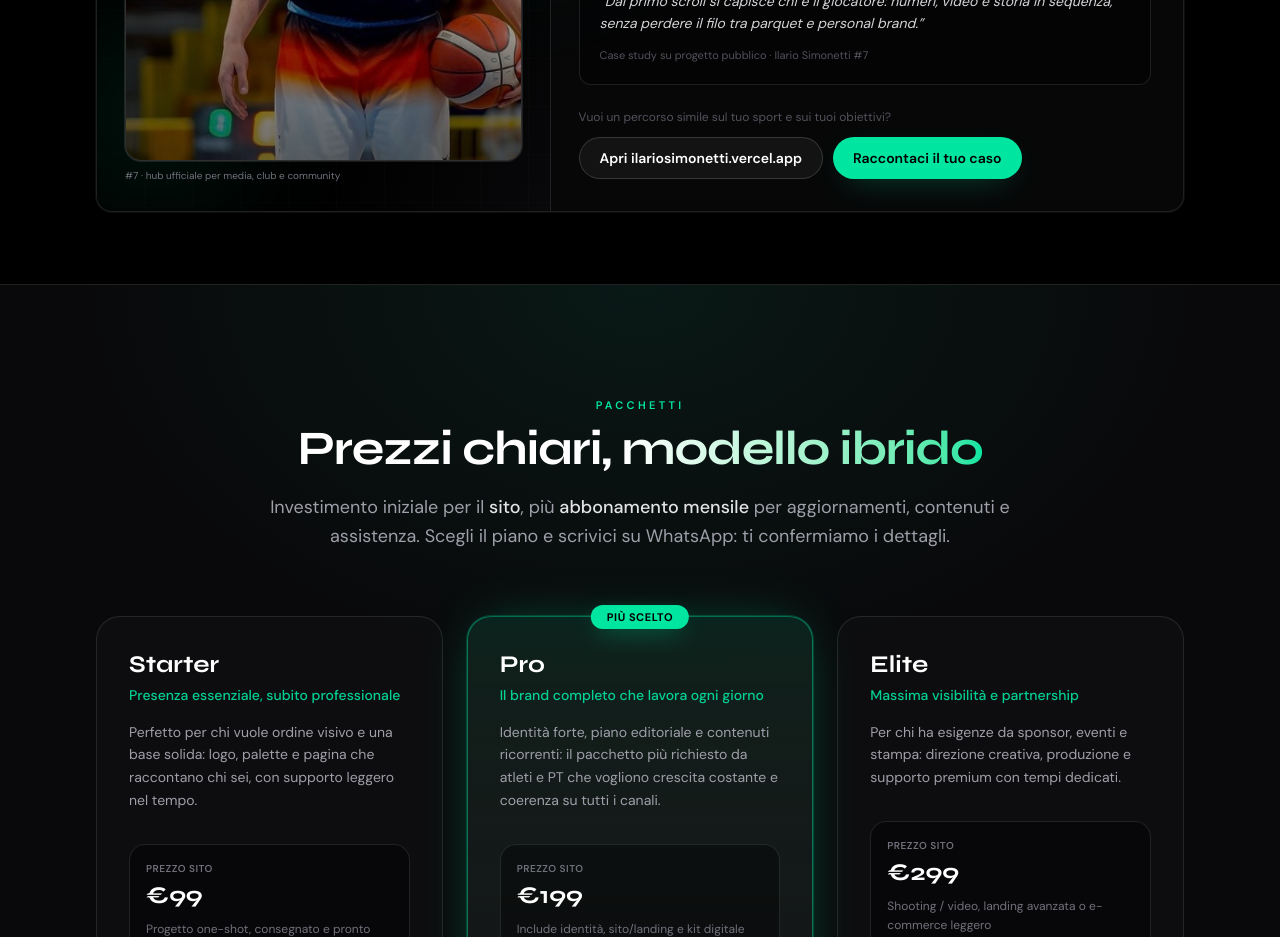
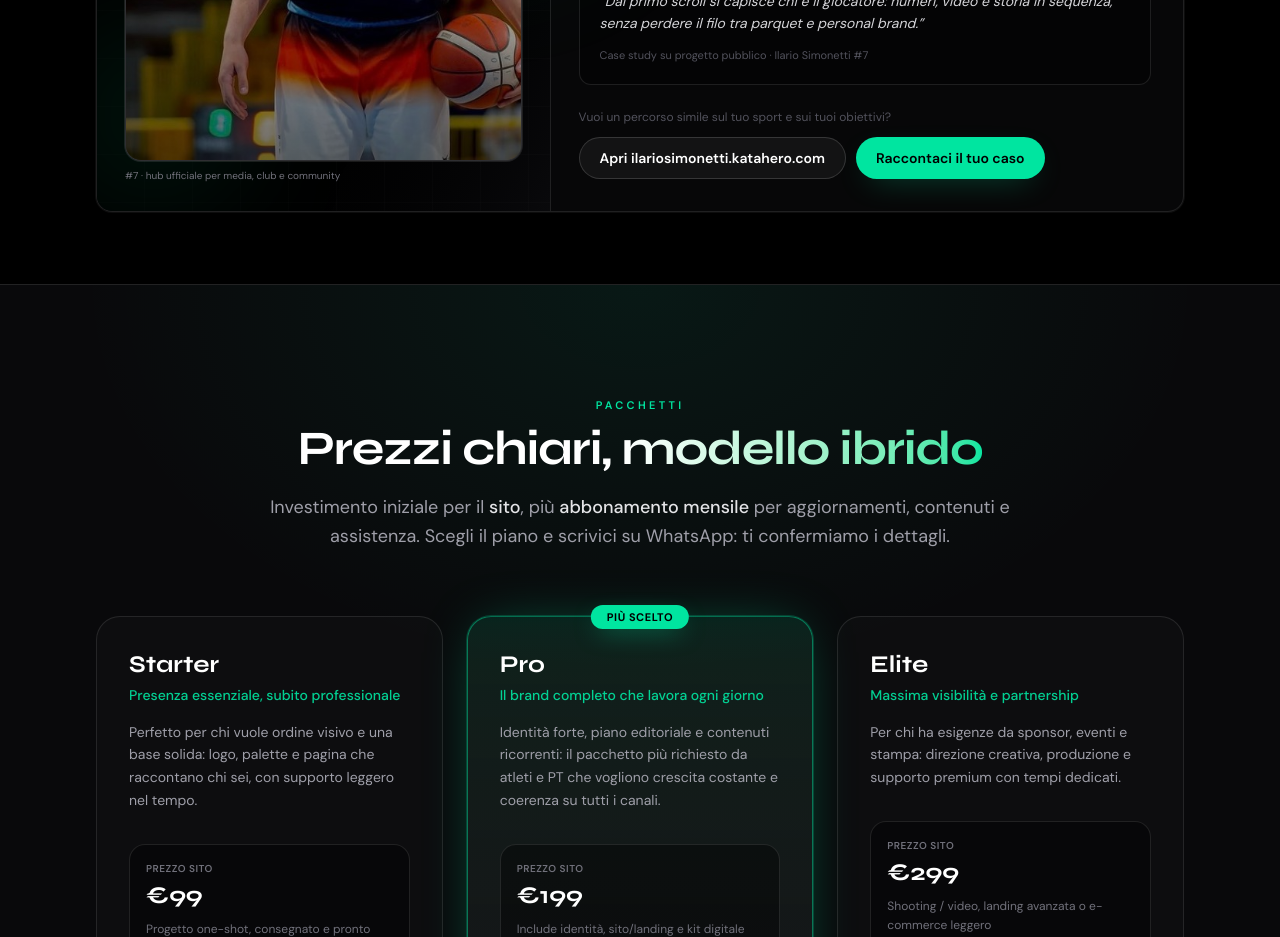
Before and after one commit to Salvo934/katahero, a Next.js app: page / in a window 1280 px wide. Shown: the part 3360-4297 px from the top of the page. Built offline with nearby package versions, Linux system fonts and the light colour scheme; no server answers.

Commit message:
aggiornamento

```diff
--- a/src/components/site/Portfolio.tsx
+++ b/src/components/site/Portfolio.tsx
@@ -8,8 +8,8 @@ const caseStudy = {
   coverAlt: "Ilario Simonetti in maglia da gioco, ritratto sul parquet",
   role: "Basket · Point guard · #7",
   location: "Italia · Benacquista Assicurazioni Latina",
-  liveUrl: "https://ilariosimonetti.vercel.app",
-  liveHostname: "ilariosimonetti.vercel.app",
+  liveUrl: "https://ilariosimonetti.katahero.com",
+  liveHostname: "ilariosimonetti.katahero.com",
   summary:
     "Sito ufficiale one-page per un atleta under pro: intro cinematografica, highlight YouTube, statistiche di stagione, gallery, biografia lunga, interviste, social e prototipo shop maglia — un solo link da mandare a club, media e tifosi.",
   context: {
```
